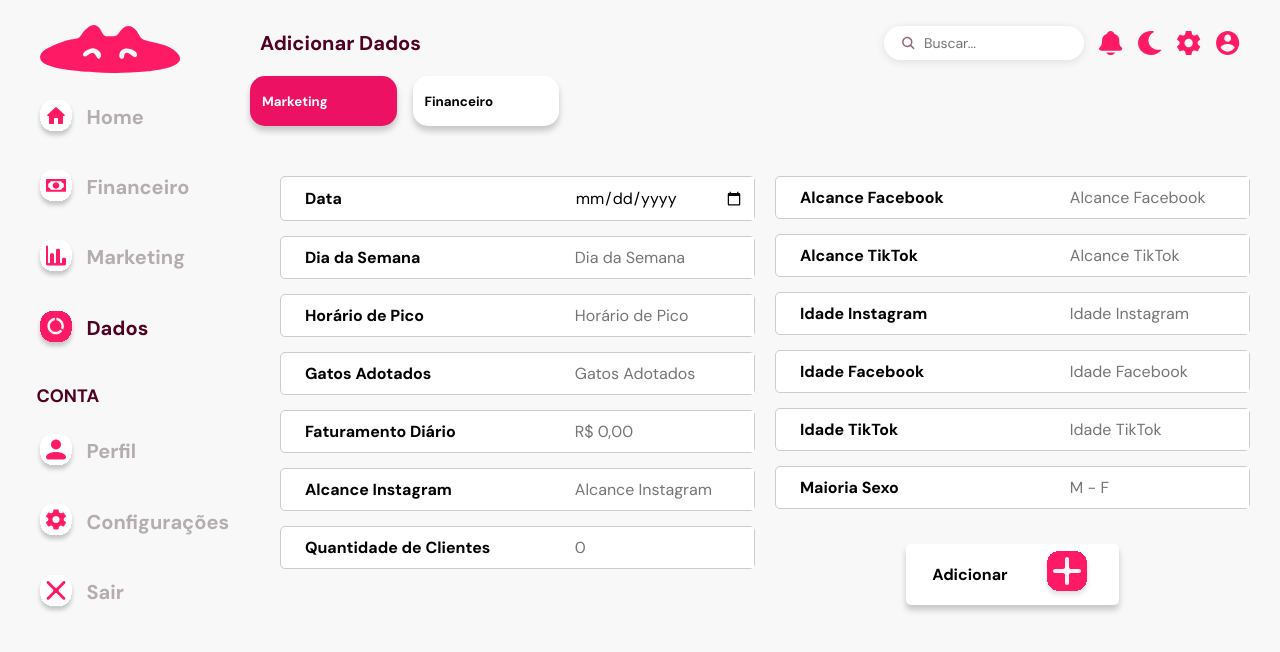
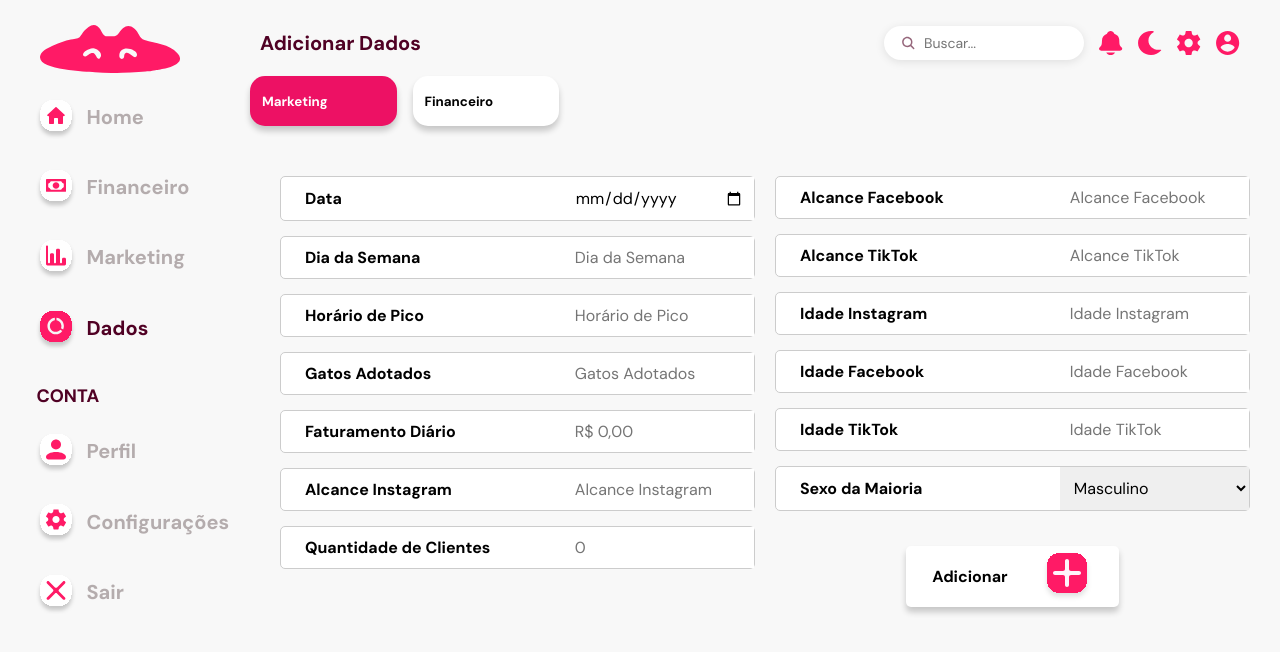
Before and after one commit to MatheusGom/Cattuccino_P5, a React (Create React App) app in the folder frontend/: page /dashboard/1/dados/novo in a window 1280 px wide. Shown: the top 652 px of the page. Built offline with nearby package versions, Linux system fonts and the light colour scheme; the HTML template or start-up script is replaced by a standard one.

Commit message:
release: v1.0

```diff
--- a/frontend/src/pages/insertData/index.js
+++ b/frontend/src/pages/insertData/index.js
@@ -467,15 +467,20 @@ const InsertData = () => {
                                     />
                                 </div>
                                 <div className={styles.row}>
-                                    <p className={styles['form-p']}>Maioria Sexo</p>
-                                    <input
+                                    <p className={styles['form-p']}>Sexo da Maioria</p>
+                                    <select
                                         type="text"
-                                        name="maioria_sexo"
-                                        value={formMarketing.maioria_sexo}
+                                        name='maioria_sexo'
                                         onChange={(e) => handleInputChange(e, setFormMarketing)}
-                                        placeholder="M - F"
+                                        placeholder="Maioria"
                                         className={styles.input}
-                                    />
+                                    >
+                                        <option value="" disabled>
+                                            Selecione
+                                        </option>
+                                        <option value="M">Masculino</option>
+                                        <option value="F">Feminino</option>
+                                    </select>
                                 </div>
                                 <button type="submit" className={styles.button}>
                                     <p>Adicionar</p>
```
